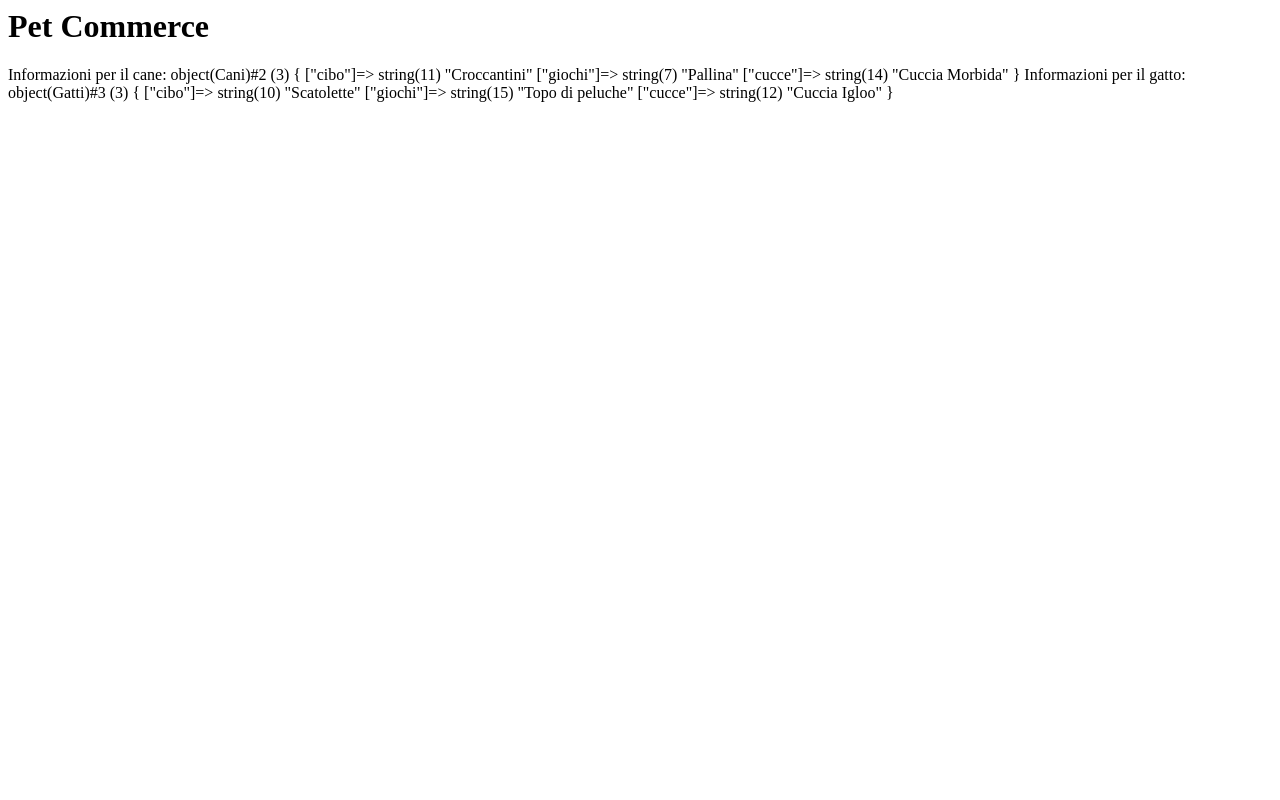
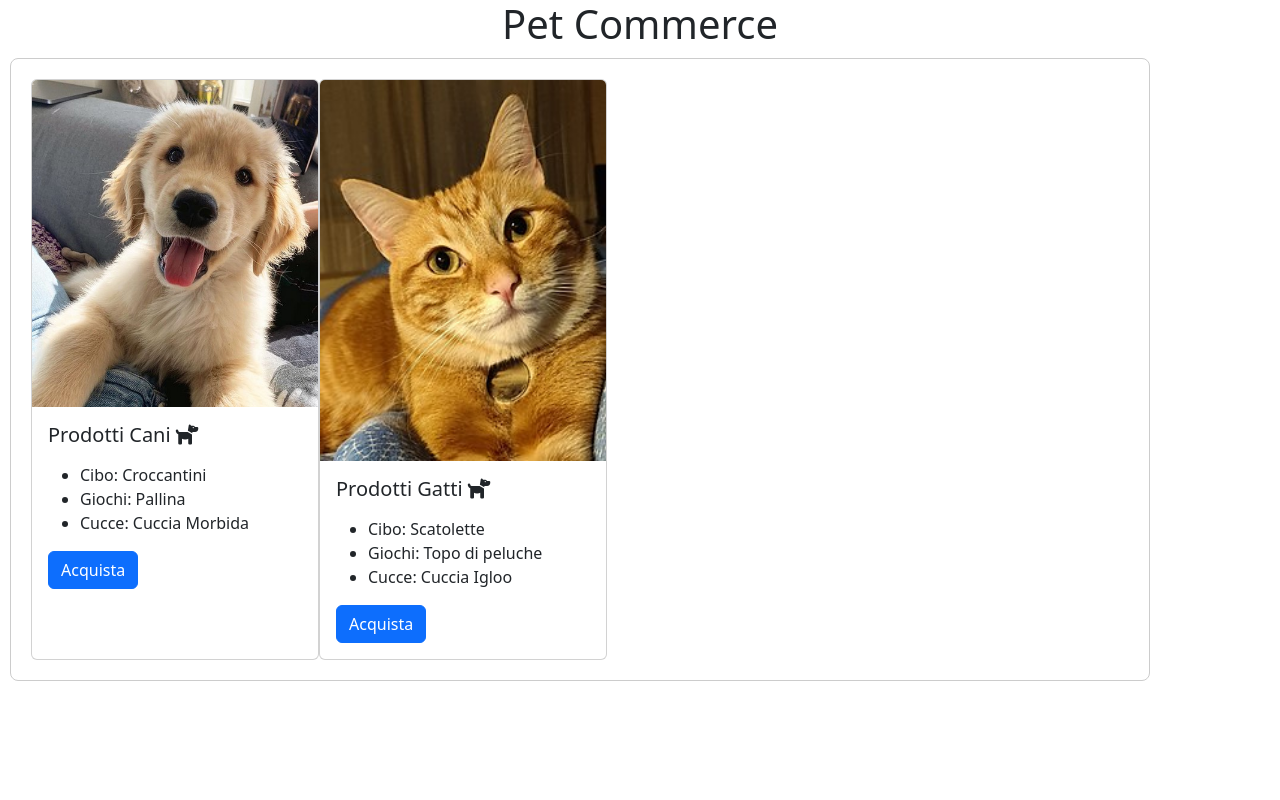
Before and after one commit to AlessandroBilli/php-oop-2, a PHP site: page / in a window 1280 px wide. Run offline with PHP 8.4, Linux system fonts and the light colour scheme.

Commit message:
feat: refactoring

```diff
--- a/Models/prodotti.php
+++ b/Models/prodotti.php
@@ -24,10 +24,3 @@ $gatto = new Gatti();
 $gatto->cibo = "Scatolette";
 $gatto->giochi = "Topo di peluche";
 $gatto->cucce = "Cuccia Igloo";
-
-
-echo "Informazioni per il cane:\n";
-var_dump($cane);
-
-echo "\nInformazioni per il gatto:\n";
-var_dump($gatto);
--- a/index.php
+++ b/index.php
@@ -1,6 +1,61 @@
-<h1>Pet Commerce</h1>
+<?php
+require_once __DIR__ . '/Models/prodotti.php';
+?>
 
 
-<?php
-require_once __DIR__ . '/Models/prodotti.php'
-?>
+<!DOCTYPE html>
+<html lang="en">
+
+<head>
+    <meta charset="UTF-8">
+    <meta name="viewport" content="width=device-width, initial-scale=1.0">
+    <link href="https://cdn.jsdelivr.net/npm/bootstrap@5.3.2/dist/css/bootstrap.min.css" rel="stylesheet" integrity="sha384-T3c6CoIi6uLrA9TneNEoa7RxnatzjcDSCmG1MXxSR1GAsXEV/Dwwykc2MPK8M2HN" crossorigin="anonymous">
+    <link rel="stylesheet" href="https://cdnjs.cloudflare.com/ajax/libs/font-awesome/6.5.0/css/all.min.css" integrity="sha512-Avb2QiuDEEvB4bZJYdft2mNjVShBftLdPG8FJ0V7irTLQ8Uo0qcPxh4Plq7G5tGm0rU+1SPhVotteLpBERwTkw==" crossorigin="anonymous" referrerpolicy="no-referrer" />
+    <link rel="stylesheet" href="/style.css">
+    <title>Pet Shop</title>
+</head>
+
+<body>
+
+    <h1 class="text-center">Pet Commerce</h1>
+    <div class="d-flex container ">
+        <div class="card" style="width: 18rem;">
+            <img src="img/cane-1.jpg" class="card-img-top" alt="...">
+
+            <div class="card-body">
+                <h5 class="card-title">Prodotti Cani <i class="fa-solid fa-dog"></i></h5>
+                <p class="card-text">
+                <ul>
+                    <li>Cibo: <?php echo $cane->cibo; ?></li>
+                    <li>Giochi: <?php echo $cane->giochi; ?></li>
+                    <li>Cucce: <?php echo $cane->cucce; ?></li>
+                </ul>
+                </p>
+                <a href="#" class="btn btn-primary">Acquista</a>
+            </div>
+        </div>
+        <div class="card" style="width: 18rem;">
+            <img src="img/Ginger_european_cat.jpg" class="card-img-top" alt="...">
+
+            <div class="card-body">
+                <h5 class="card-title">Prodotti Gatti <i class="fa-solid fa-dog"></i></h5>
+                <p class="card-text">
+                <ul>
+                    <li>Cibo: <?php echo $gatto->cibo; ?></li>
+                    <li>Giochi: <?php echo $gatto->giochi; ?></li>
+                    <li>Cucce: <?php echo $gatto->cucce; ?></li>
+                </ul>
+                </p>
+                <a href="#" class="btn btn-primary">Acquista</a>
+            </div>
+        </div>
+    </div>
+
+
+
+
+
+    <script src="https://cdn.jsdelivr.net/npm/bootstrap@5.3.2/dist/js/bootstrap.bundle.min.js" integrity="sha384-C6RzsynM9kWDrMNeT87bh95OGNyZPhcTNXj1NW7RuBCsyN/o0jlpcV8Qyq46cDfL" crossorigin="anonymous"></script>
+</body>
+
+</html>
--- /dev/null
+++ b/style.css
@@ -0,0 +1,21 @@
+* {
+    margin: 0;
+    padding: 0;
+    box-sizing: border-box;
+}
+
+
+.container {
+
+    border: 1px solid #ccc;
+    border-radius: 8px;
+    padding: 20px;
+    margin: 10px;
+    display: inline-block;
+}
+
+
+img {
+    max-height: 100%;
+    max-width: 100%;
+}
```
Also changed, not shown: img/Ginger_european_cat.jpg (added), img/cane-1.jpg (added).
